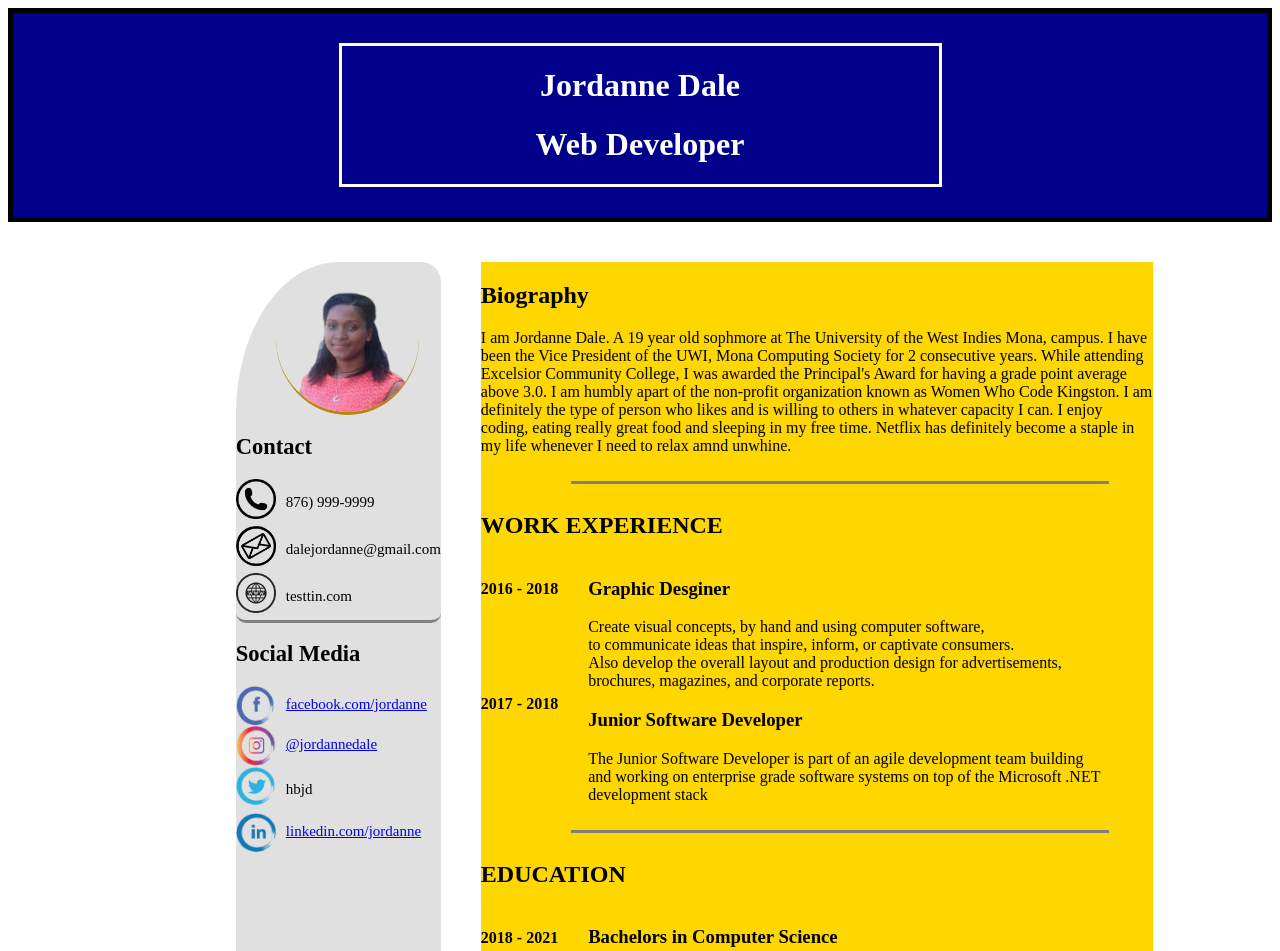
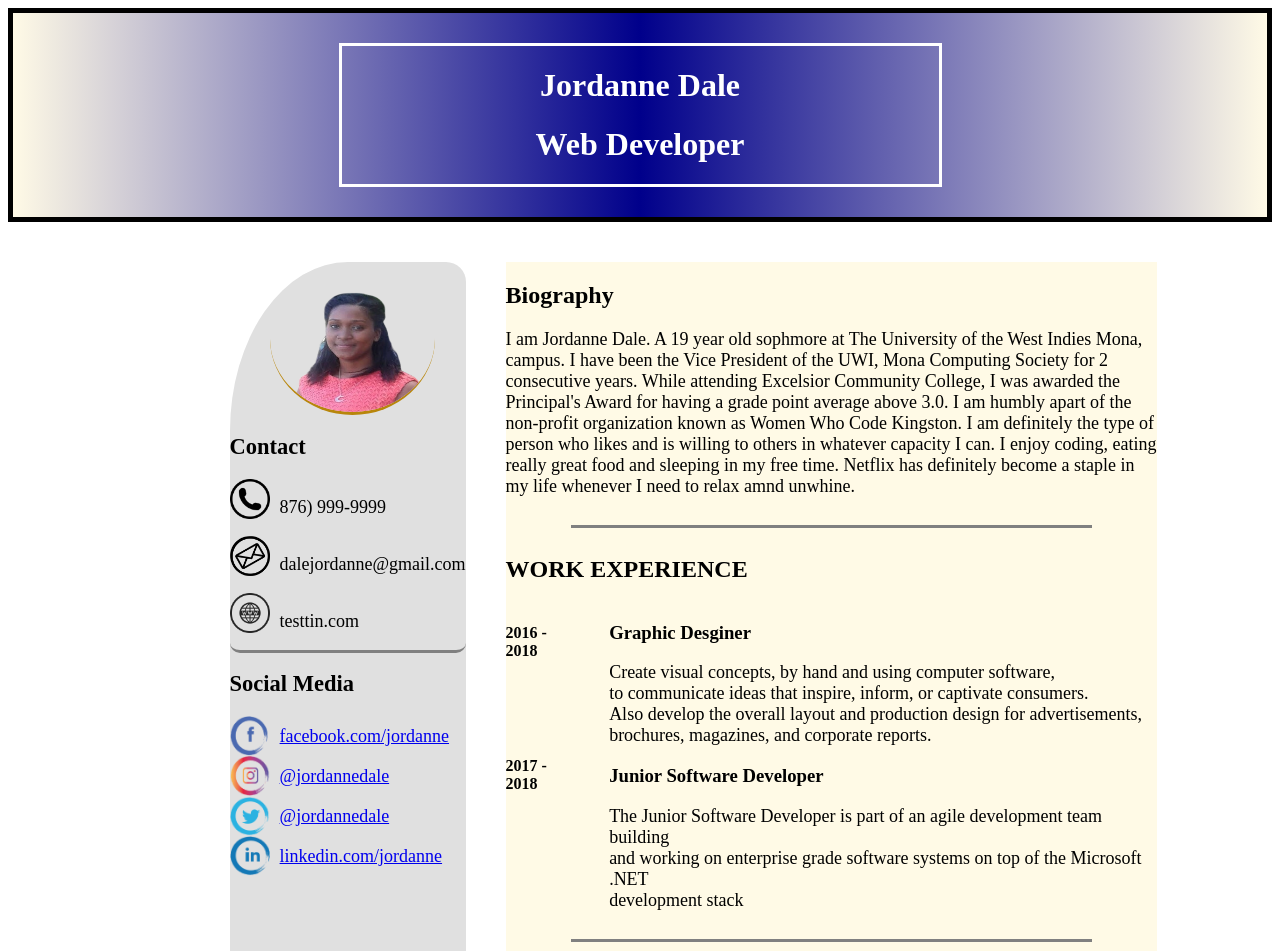
Before and after one commit to jjdale1999/jjdale1999.github.io, a plain HTML site: page index.html in a window 1280 px wide. Shown: the top 951 px of the page. Drawn offline with Linux system fonts and the light colour scheme.

Commit message:
completed

```diff
--- a/index.html
+++ b/index.html
@@ -38,15 +38,15 @@
                 <h2> Social Media</h2>
                 <div class="imglink">
                     <img src='picts/facebookpngoff.png'/>
-                    <a href=https://www.facebook.com> facebook.com/jordanne</a>
+                    <a href=https://www.facebook.com target="_blank"> facebook.com/jordanne</a>
                 </div>
                 <div class="imglink">
                     <img src='picts/instagrampngoff.png'/>
-                    <a href='https://www.instagram.com/'>@jordannedale</a>
+                    <a href='https://www.instagram.com/' target="_blank">@jordannedale</a>
                 </div>
                 <div  class="imglink" >
                     <img src='picts/twitterpngoff.png'/>
-                    <p>hbjd</p>
+                    <a href="https://twitter.com/login?redirect_after_login=%2Fhome" target="_blank"> @jordannedale</a>
                 </div>
                 <div  class="imglink" ><img src='picts/linkedlnpngvoff.png'/>
                 <a href=https://www.linkedin.com/in/jordanne-dale target="_blank">linkedin.com/jordanne</a>
--- a/styles.css
+++ b/styles.css
@@ -8,6 +8,9 @@
     grid-area: header;
     color: white;
     border: solid 5px #000;
+      background-image: linear-gradient(to right, #fffae6
+ , darkblue, #fffae6);
+
 }
 
 header{
@@ -31,7 +34,6 @@ header{
 
 }
 .sidebar{
-    background-color:mediumvioletred;
     border-radius: 20px;
     grid-area: sidebar;
     font-size: 15px;
@@ -48,12 +50,11 @@ header{
 display: grid;
     width:85%;
     grid-area: main;
-    background-color: gold;
+    background-color:   #fffae6;
 
 }
 
 #biography{
-    text-justify: inter-character;
 }
 
 img{
@@ -122,9 +123,17 @@ display: block; height: 2px;
     width:80%;
     border: 0;
     border-bottom: 3px solid grey;
-    margin-left:90px;
+    margin-left:9w0px;
      }
 
 ul{
 columns: 2;
 }
+
+
+p{
+    font-size:18px;
+}
+a{
+    font-size: 18px;
+}
```
